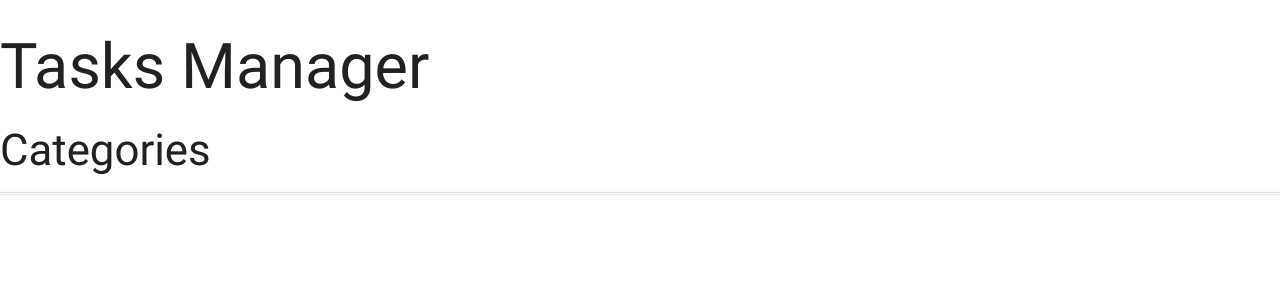
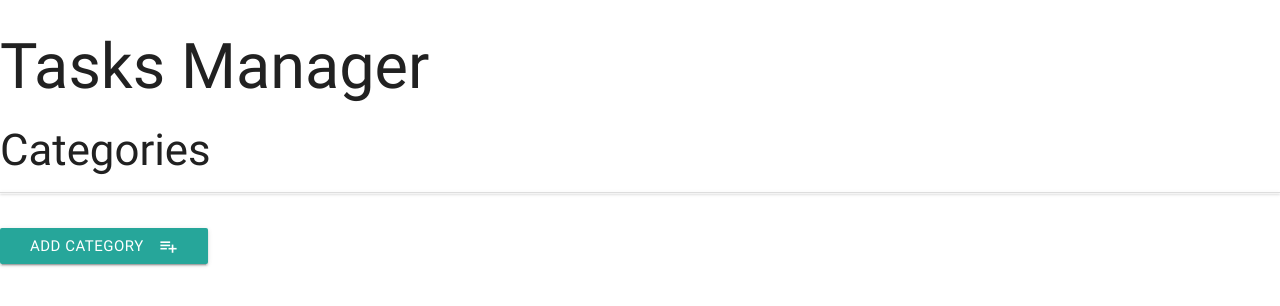
Before and after one commit to Junon72/task_manager_app, a Flask app: page /get_categories in a window 1280 px wide. Shown: the top 306 px of the page. Run offline with Flask 2, Linux system fonts and the light colour scheme; data that the repository does not hold is empty; some libraries are stand-ins or nearby versions.

Commit message:
added add category function

```diff
--- a/app.py
+++ b/app.py
@@ -74,6 +74,16 @@ def delete_category(category_id):
     mongo.db.categories.remove({'_id': ObjectId(category_id)})
     return redirect(url_for('get_categories'))
 
+@app.route('/insert_category', methods=['POST'])
+def insert_category():
+    category_doc = {'category_name': request.form.get('category_name')}
+    mongo.db.categories.insert_one(category_doc)
+    return redirect(url_for('get_categories'))
+
+@app.route('/add_category')
+def add_category():
+    return render_template('addcategory.html')
+
 if __name__ == '__main__':
     app.run(host=os.environ.get('IP'),
             port=int(os.environ.get('PORT', 5000)),
--- a/templates/categories.html
+++ b/templates/categories.html
@@ -6,8 +6,10 @@
         {% for category in categories %}
         <li>
             <div class="collapsible-header">
-                <a href="{{url_for('delete_category', category_id=category._id)}}" class="waves-effect waves-light btn btn_small">Del</a>
-                <a href="{{url_for('edit_category', category_id=category._id)}}" class="waves-effect waves-light btn btn_small blue">Edit</a>
+                <a href="{{url_for('delete_category', category_id=category._id)}}"
+                    class="waves-effect waves-light btn btn_small">Del</a>
+                <a href="{{url_for('edit_category', category_id=category._id)}}"
+                    class="waves-effect waves-light btn btn_small blue">Edit</a>
 
                 <div class="task_header">
                     <strong>{{category.category_name}}</strong>
@@ -17,4 +19,9 @@
         {% endfor %}
     </ul>
 </div>
+<div class="row">
+    <a href="{{url_for('add_category')}}" class="waves-effect waves-light btn">
+        <i class="material-icons right">playlist_add</i>Add Category
+    </a>
+</div>
 {% endblock %}
```
Also changed, not shown: templates/addcategory.html (added, +19 -0 lines).
